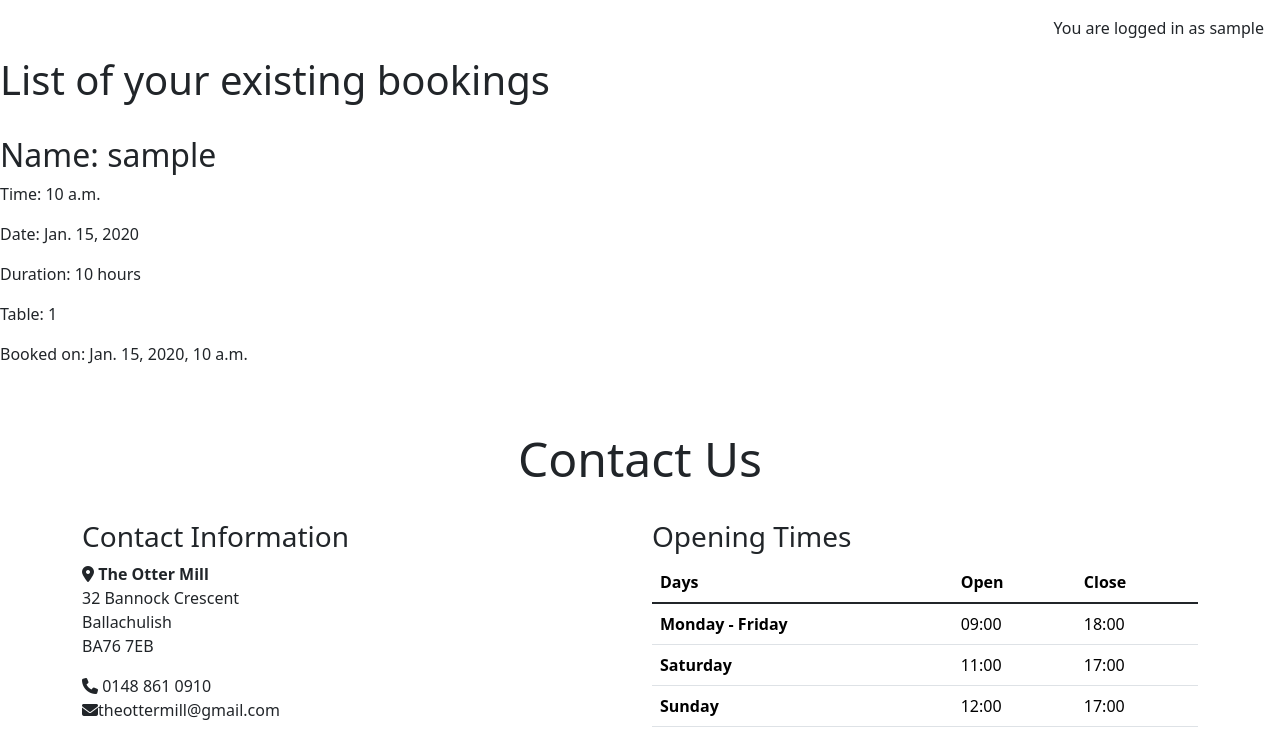
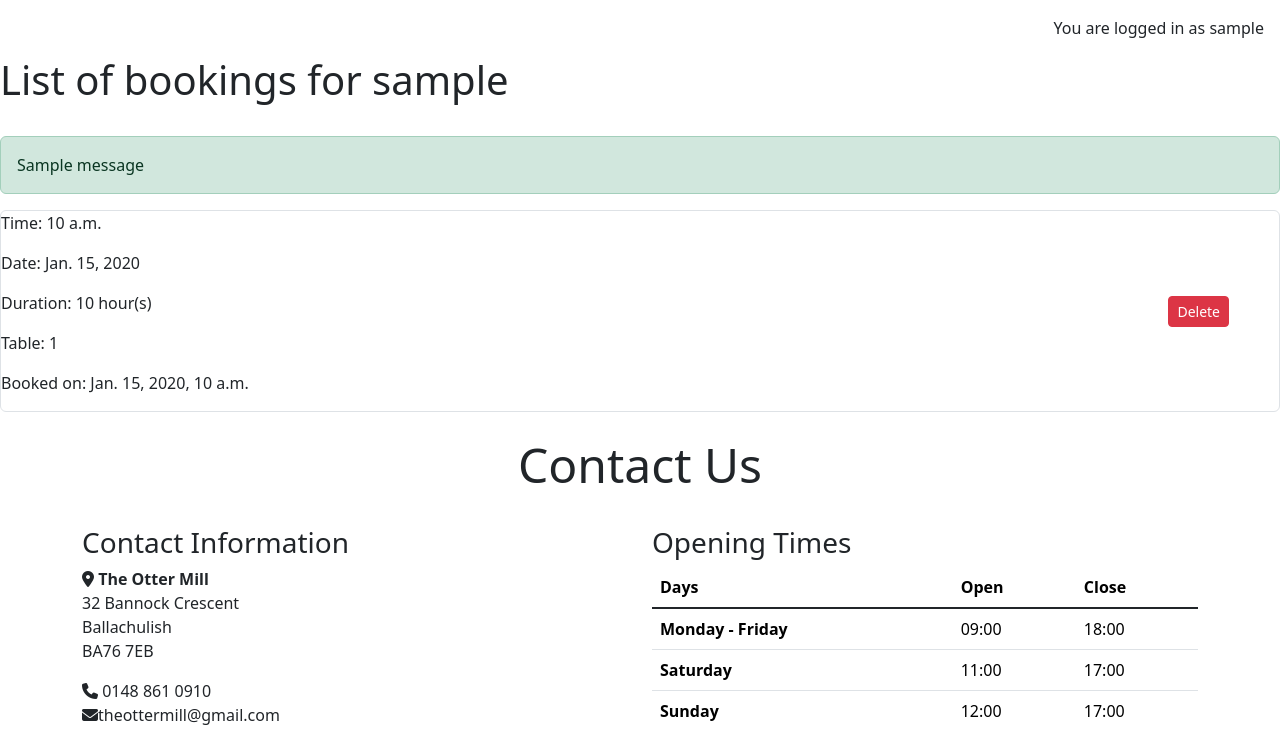
Before and after one commit to DTT2411/the-otter-mill, a Django app: page /my_bookings/ in a window 1280 px wide. Shown: the part 56-787 px from the top of the page. Run offline with Django 4.2, Linux system fonts and the light colour scheme; a user stored in the database is signed in; tables that the repository leaves empty hold one stand-in row (values such as "Sample post"); one stand-in notice (Sample message) is shown; some libraries are stand-ins or nearby versions.

```diff
--- a/booking/templates/booking/reservation_form.html
+++ b/booking/templates/booking/reservation_form.html
@@ -12,8 +12,8 @@
     <div class="alert alert-danger">{{ error_message }}</div>
 {% endif %}
 <form method="post">
-    {{ form | crispy }}
     {% csrf_token %}
+    {{ form|crispy }}
     <button id="submitButton" type="submit">Submit</button>
 </form>
 {% endblock %}
--- a/booking/templates/booking/reservation_list.html
+++ b/booking/templates/booking/reservation_list.html
@@ -1,20 +1,29 @@
 {% extends "base.html" %}
-
 {% block content %}
-
-<!-- My Bookings content starts here -->
-<h1>List of your existing bookings</h1>
+<h1>List of bookings for {{ user.username }}</h1>
 <br>
-{% for booking in object_list %}
-{% if booking.guest == user %}
-<h2>Name: {{ booking.guest }}</h2>
-<p>Time: {{ booking.time }}</p>
-<p>Date: {{ booking.date }}</p>
-<p>Duration: {{ booking.duration }} hours</p>
-<p>Table: {{ booking.table.table_id }}</p>
-<p>Booked on: {{ booking.created_on }}</p>
-<br>
+{% if messages %}
+  {% for message in messages %}
+    <div class="alert alert-{{ message.tags }}">{{ message }}</div>
+  {% endfor %}
 {% endif %}
-{% endfor %}
-
+{% if object_list %}
+  {% for booking in object_list %}
+  <div class="d-flex align-items-center justify-content-between border rounded">
+  <div>
+  <p>Time: {{ booking.time }}</p>
+  <p>Date: {{ booking.date }}</p>
+  <p>Duration: {{ booking.duration }} hour(s)</p>
+  <p>Table: {{ booking.table.table_id }}</p>
+  <p>Booked on: {{ booking.created_on }}</p>
+  </div>
+  <form method="post" action="{% url 'delete_reservation' booking.id %}" onsubmit="return confirm('Are you sure you want to delete this booking?');">
+  {% csrf_token %}
+  <button type="submit" class="btn btn-danger btn-sm">Delete</button>
+  </form>
+  </div>
+  {% endfor %}
+{% else %}
+  <p>You have no bookings.</p>
+{% endif %}
 {% endblock %}
--- a/booking/urls.py
+++ b/booking/urls.py
@@ -4,5 +4,6 @@ from django.urls import path
 urlpatterns = [
     path('', views.display_homepage, name='homepage'),
     path('book/', views.create_reservation, name='create_reservation'),
+    path('delete_reservation/<int:reservation_id>/', views.delete_reservation, name='delete_reservation'),
     path('my_bookings/', views.BookingList.as_view(), name='my_bookings'),
 ]
--- a/booking/views.py
+++ b/booking/views.py
@@ -1,6 +1,7 @@
 from django.shortcuts import render, redirect
 from django.views import generic
 from django.contrib import messages
+from django.contrib.auth.decorators import login_required
 from .models import Reservation, Table
 from .forms import ReservationForm
 from datetime import datetime, timedelta
@@ -12,6 +13,9 @@ from datetime import datetime, timedelta
 #     return HttpResponse("Hello, this is the booking page!")
 
 
+
+
+@login_required
 def create_reservation(request):
 
     error_message = None
@@ -28,8 +32,9 @@ def create_reservation(request):
             time = reservation.time
             duration = reservation.duration
 
-            # Calculate requested start and end datetime
+            # Combine date & time for calculation with timedelta
             requested_start = datetime.combine(date, time)
+            # Calculates the requested end time by adding the duration to the start time
             requested_end = requested_start + timedelta(minutes=duration)
 
             # Get tables with enough capacity
@@ -41,7 +46,7 @@ def create_reservation(request):
                 for existing in Reservation.objects.filter(table=table, date=date):
                     existing_start = datetime.combine(existing.date, existing.time)
                     existing_end = existing_start + timedelta(minutes=existing.duration)
-                    # Overlap if requested_start < existing_end and requested_end > existing_start
+                    # Calculates whether there is an overlap between the requested time and existing time on the table
                     if requested_start < existing_end and requested_end > existing_start:
                         has_overlap = True
                         break
@@ -61,15 +66,24 @@ def create_reservation(request):
     else:
         form = ReservationForm()
     return render(request, 'booking/reservation_form.html', {"form": form, "error_message": error_message, "assigned_table": assigned_table})
-# def delete_reservation(request):
-#     return
+
+
+def delete_reservation(request, reservation_id):
+    from django.shortcuts import get_object_or_404
+    if request.method == 'POST':
+        reservation = get_object_or_404(Reservation, id=reservation_id, guest=request.user)
+        reservation.delete()
+        messages.success(request, "Reservation deleted successfully.")
+    return redirect('my_bookings')
+
 
 def display_homepage(request):
     return render(request, 'booking/homepage.html')
 
-# def display_homepage(request):
-#     return
 
 class BookingList(generic.ListView):
-    queryset = Reservation.objects.all().order_by('date', 'time')
-    # template_name = "reservation_list.html"
+    model = Reservation
+    template_name = "booking/reservation_list.html"
+
+    def get_queryset(self):
+        return Reservation.objects.filter(guest=self.request.user).order_by('date', 'time')
--- a/the_otter_mill/urls.py
+++ b/the_otter_mill/urls.py
@@ -16,12 +16,11 @@ Including another URLconf
 """
 from django.contrib import admin
 from django.urls import path, include
-# from booking.views import my_bookings
+# from booking.views import my_booking
 
 urlpatterns = [
     path("accounts/", include("allauth.urls")),
     path('admin/', admin.site.urls),
-    # path('booking/', my_bookings, name='booking')
     path('summernote/', include('django_summernote.urls')),
     path("", include("booking.urls"), name="booking-urls")
 ]
```
